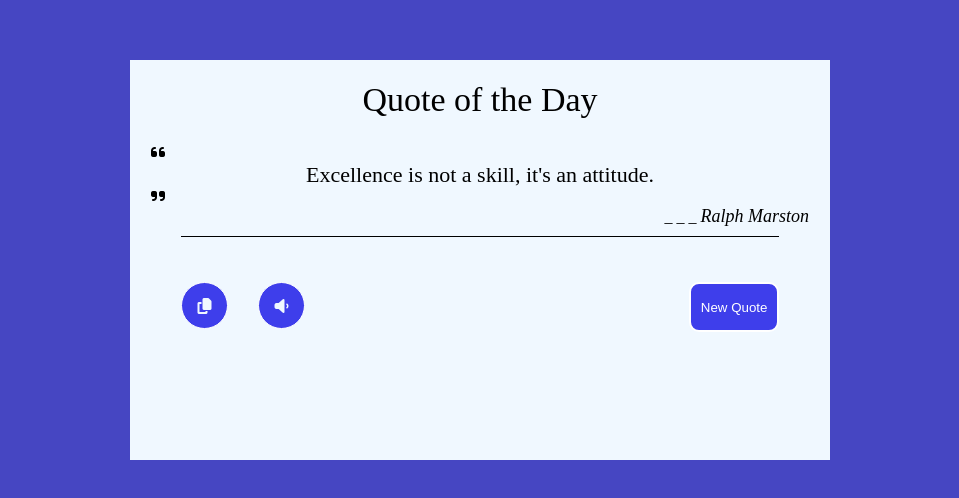
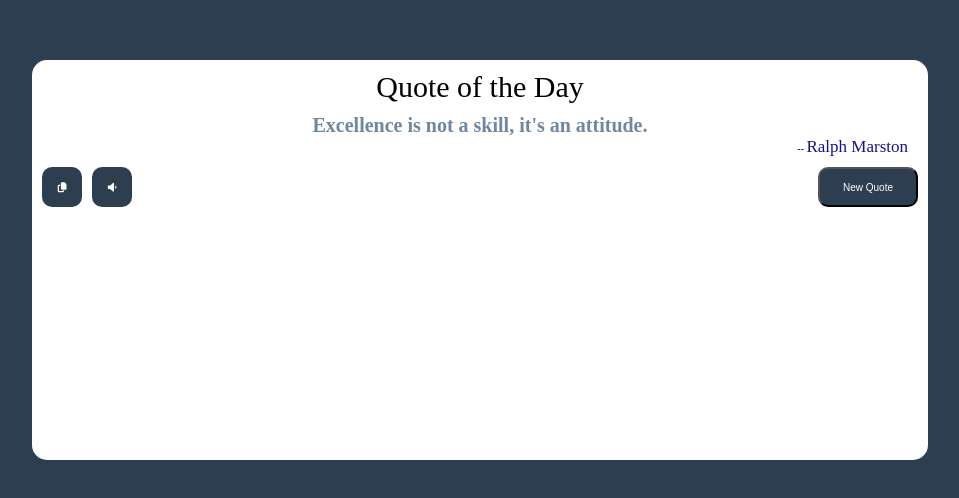
Before and after one commit to manojkumarg7/random-quote-generator, a plain HTML site: page index.html in a window 1280 px wide. Shown: the part 140-638 px from the top of the page, without its empty margins (160-1119 px from the left). Drawn offline with Linux system fonts and the light colour scheme.

Commit message:
updated code

```diff
--- a/index.css
+++ b/index.css
@@ -2,105 +2,82 @@
   margin: 0;
   padding: 0;
   box-sizing: border-box;
+  font-size: 10px;
 }
-
 body {
+  background-color: #2d3e50;
+  display: flex;
+  justify-content: center;
+  align-items: center;
+  height: 100vh;
+}
+.wrapper {
+  background-color: white;
+  height: 50vh;
+  width: 70vw;
+  border-radius: 15px;
+  padding: 10px;
+}
+.wrapper header {
+  font-size: 30px;
+  text-align: center;
+}
+.box {
+  background-color: #2d3e50;
+  height: 40px;
+  width: 40px;
+  color: white;
   display: flex;
   align-items: center;
   justify-content: center;
-  min-height: 100vh;
-  background-color: rgb(70, 70, 194);
-}
-.wrapper {
-  border: none;
-  padding: 3%;
-  background-color: aliceblue;
-  width: 700px;
-  height: 50vh;
-}
-.wrapper header {
-  font-size: 34px;
-  display: flex;
-  justify-content: center;
-}
-.wrapper .quote {
-  padding-top: 25px;
-}
-.wrapper .quote p {
-  font-size: 22px;
-  text-align: center;
-  word-break: break-all;
-}
-.wrapper .author {
-  float: right;
-}
-.wrapper .author .author_name {
-  font-size: 18px;
-  font-style: italic;
-}
-.wrapper .quote p i:first-child {
-  margin: 3px 10px 0 0;
-}
-.wrapper .quote p i:last-child {
-  margin: 0 0 3px 10px;
-}
-
-.wrapper .buttons {
-  padding-top: 45px;
-  margin: 30px;
-  border-top: 1px solid black;
-}
-.wrapper .buttons li {
-  border: 1px solid white;
-  height: 47px;
-  width: 47px;
-  border-radius: 50%;
-  color: aliceblue;
-  display: flex;
-  align-items: center;
-  justify-content: center;
-  background-color: rgb(62, 62, 235);
-}
-.icons_link {
-  list-style-type: none;
-  display: flex;
-  gap: 30px;
-  float: left;
-}
-.loading_button button {
-  float: right;
-  height: 50px;
-  width: 15%;
-  background-color: rgb(62, 62, 235);
-  color: white;
-  border: 2px solid white;
   border-radius: 10px;
 }
 
-@media only screen and (max-width: 576px) {
-  body {
-    background-color: aliceblue;
+.quote .quote-content {
+  margin-top: 10px;
+  font-size: 20px;
+  text-align: center;
+  font-weight: bold;
+  color: #6f889f;
+}
+.author {
+  float: right;
+}
+.author .author_name {
+  font-size: 17px;
+  margin-right: 10px;
+  color: rgb(19, 19, 139);
+}
+.buttons {
+  /* border-top: 1px solid black; */
+  display: flex;
+  justify-content: space-between;
+  margin-top: 30px;
+}
+.icons_link {
+  display: flex;
+  gap: 10px;
+}
+button {
+  color: white;
+  background-color: #2d3e50;
+  width: 100px;
+  height: 40px;
+  border-radius: 10px;
+}
+
+@media (max-width: 576px) {
+  .wrapper {
+    min-height: 70vh;
+    width: 90vw;
   }
-  .loading_button button {
-    width: 40%;
+  .quote .quote-content {
+    font-size: 15px;
   }
-  .icons_link {
-    gap: 5px;
-  }
-  .wrapper {
-    padding: 3%;
-    height: 100vh;
-  }
-  .wrapper .quote p {
+  .wrapper header {
     font-size: 20px;
   }
-  .wrapper .buttons {
-    margin: 30px 0px 0px 0px;
-  }
-  .wrapper .quote {
-    padding-top: 25px;
-    margin-top: 30px;
+  .author .author_name {
+    font-size: 12px;
   }
 }
-@media only screen and (min-width: 576px) {
-}
--- a/index.html
+++ b/index.html
@@ -13,29 +13,29 @@
   </head>
   <body>
     <main>
-      <section clas>
+      <section>
         <div class="wrapper">
           <div>
             <header>Quote of the Day</header>
           </div>
+
           <div class="quote">
-            <i class="fa-solid fa-quote-left"></i>
+            <!-- <i class="fa-solid fa-quote-left"></i> -->
             <p class="quote-content">
               Excellence is not a skill, it's an attitude.
             </p>
-            <i class="fa-solid fa-quote-right"></i>
+            <!-- <i class="fa-solid fa-quote-right"></i> -->
           </div>
           <div class="author">
-            <span>_ _ _</span>
+            <span>--</span>
             <span class="author_name">Ralph Marston</span>
           </div>
           <div class="buttons">
-            <div>
-              <ul class="icons_link">
-                <li class="copy"><i class="fa-solid fa-copy"></i></li>
-                <li class="sound"><i class="fa-solid fa-volume-low"></i></li>
-              </ul>
-            </div>
+            <ul class="icons_link">
+              <li class="box copy"><i class="fa-solid fa-copy"></i></li>
+              <li class="box sound"><i class="fa-solid fa-volume-low"></i></li>
+            </ul>
+
             <div class="loading_button">
               <button>New Quote</button>
             </div>
--- a/index.js
+++ b/index.js
@@ -1,9 +1,10 @@
 const quoteText = document.querySelector(".quote-content");
 const authorName = document.querySelector(".author_name");
-console.log(authorName);
 quoteBtn = document.querySelector("button");
-console.log(quoteBtn);
-
+soundBtn = document.querySelector(".sound");
+copyBtn = document.querySelector(".copy");
+console.log(copyBtn);
+console.log(soundBtn);
 function randomQuote() {
   quoteBtn.classList.add("loading");
   quoteBtn.innerText = "Loading Quote ...";
@@ -15,6 +16,21 @@ function randomQuote() {
       quoteText.innerText = data.content;
       authorName.innerText = data.author;
       quoteBtn.innerText = "New Quote";
+      quoteBtn.classList.remove("loading");
     });
 }
 quoteBtn.addEventListener("click", randomQuote);
+
+soundBtn.addEventListener("click", () => {
+  try {
+    console.log("click");
+    let utterance = new SpeechSynthesisUtterance(`${quoteText.innerText}`);
+    console.log(utterance);
+    speechSynthesis.speak(utterance);
+  } catch (e) {
+    console.log(e);
+  }
+});
+copyBtn.addEventListener("click", () => {
+  navigator.clipboard.writeText(`${quoteText.innerText}`);
+});
```
